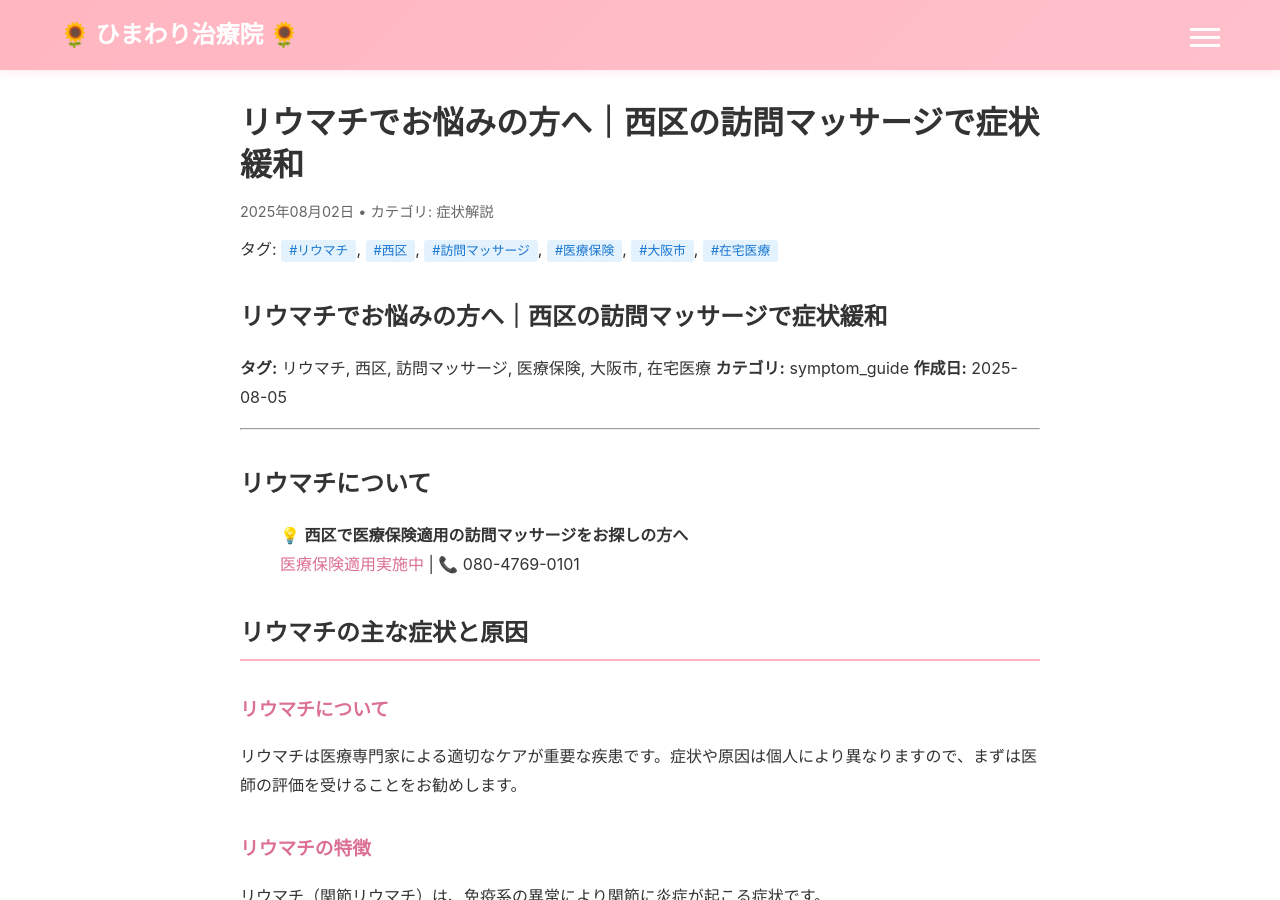
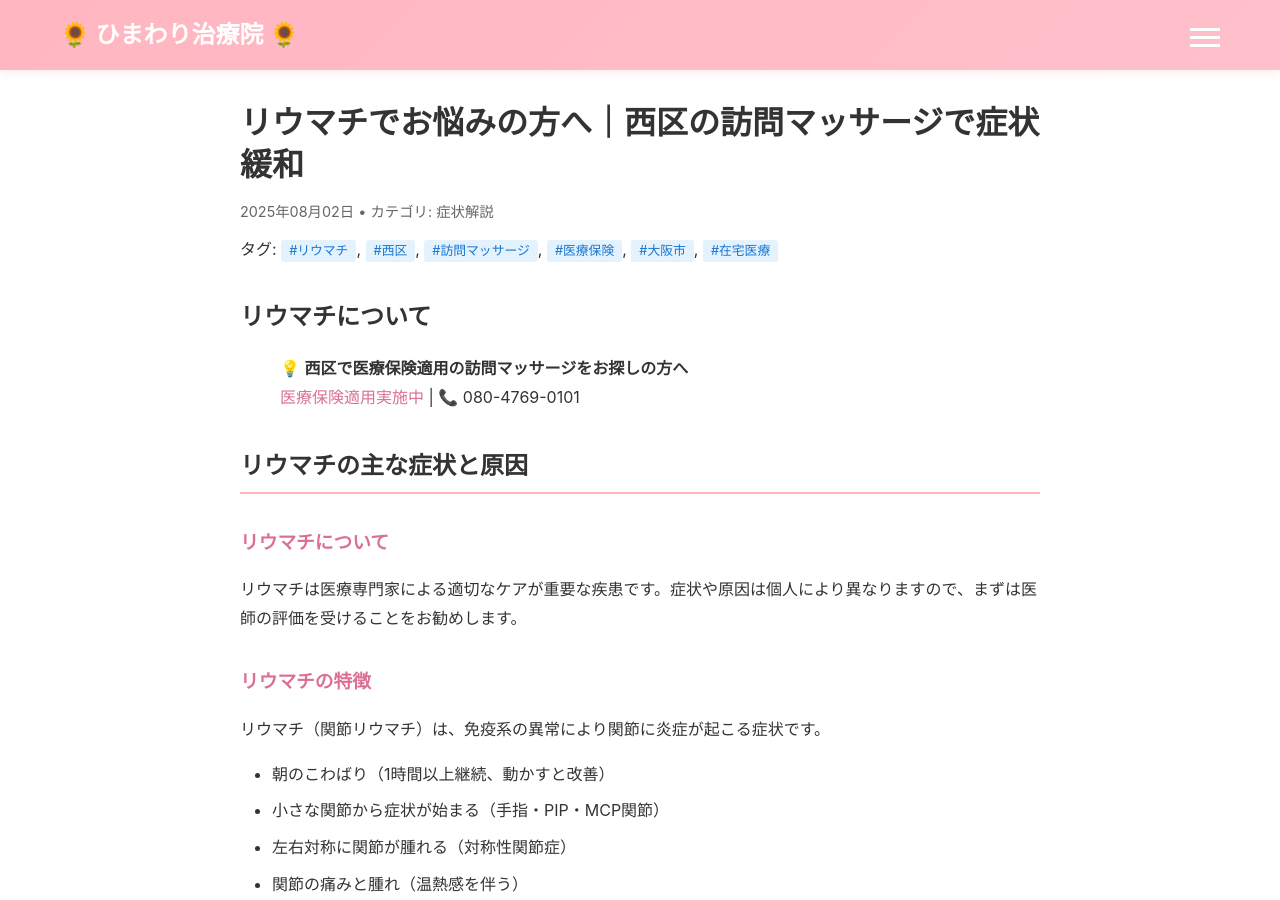
Before and after one commit to satoshi-kemmotsu/blog, a Jekyll site: the page built from _posts/2025-08-05-rheumatism-guide-nishi.md, in a window 1280 px wide and 900 px high. Built offline with Jekyll 4.4.1, drawn with Linux system fonts in a browser that asks for light colours.

Commit message:
Fix structural issues in rheumatism guide for Nishi ward
- Remove redundant metadata from content body
- Fix Jekyll processing issues by matching successful template structure
- Align with working muscle atrophy template format

🤖 Generated with [Claude Code](https://claude.ai/code)

Co-Authored-By: Claude <noreply@anthropic.com>

```diff
--- a/_posts/2025-08-05-rheumatism-guide-nishi.md
+++ b/_posts/2025-08-05-rheumatism-guide-nishi.md
@@ -6,15 +6,6 @@ categories: ["symptom_guide"]
 tags: ["リウマチ", "西区", "訪問マッサージ", "医療保険", "大阪市", "在宅医療"]
 description: "西区でリウマチでお悩みの方へ。医療保険適用の訪問マッサージで専門的なケアをお届けします。国家資格を持つマッサージ師が在宅医療をサポート。"
 ---
-
-# リウマチでお悩みの方へ｜西区の訪問マッサージで症状緩和
-
-**タグ:** リウマチ, 西区, 訪問マッサージ, 医療保険, 大阪市, 在宅医療
-**カテゴリ:** symptom_guide
-**作成日:** 2025-08-05
-
----
-
 
 # リウマチについて
 
```
